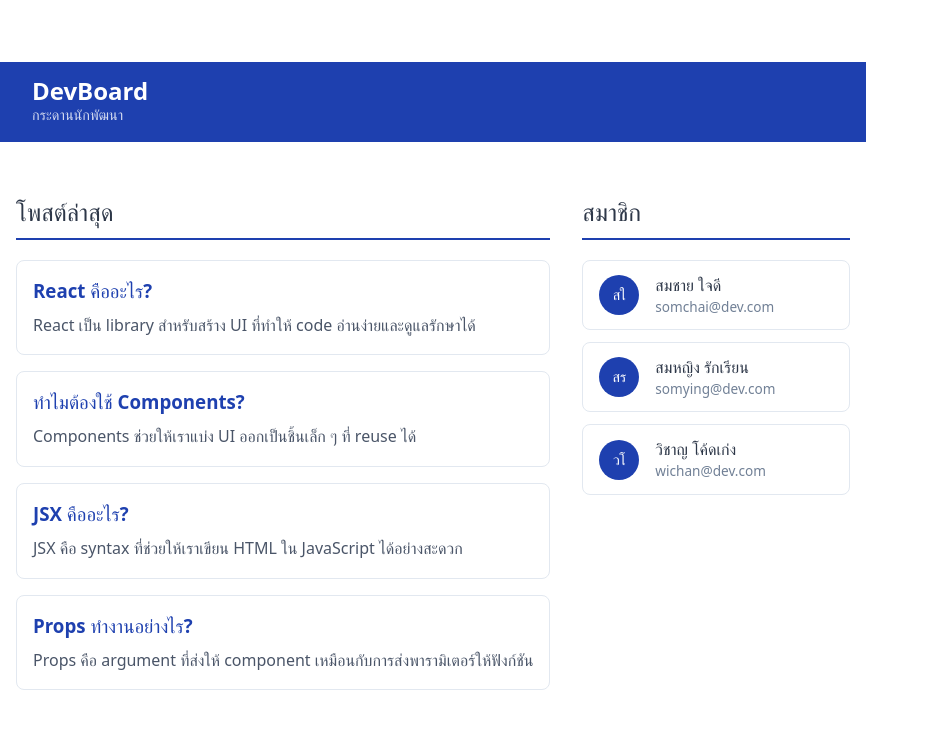
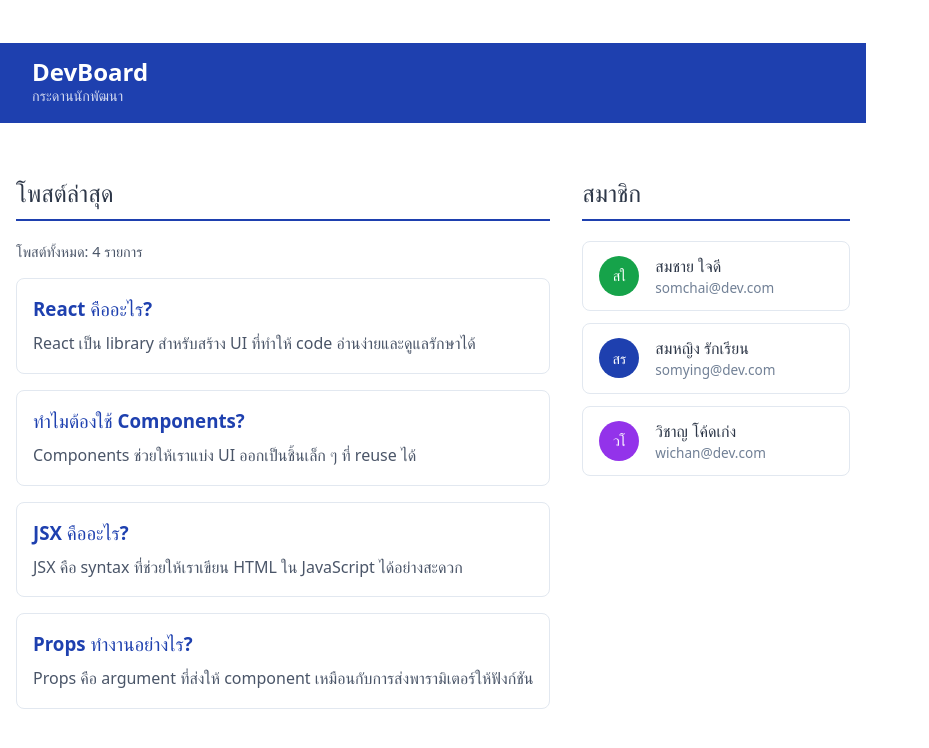
Before and after one commit to Cafeneslai/project_frontend_devbroad, a React (Vite) app: page / in a window 1280 px wide. Shown: the top 748 px of the page, without its empty margins (0-929 px from the left). Built offline with nearby package versions, Linux system fonts and the light colour scheme.

Commit message:
feat: add 3 Challenge

```diff
--- /dev/null
+++ b/src/components/PostCount.jsx
@@ -0,0 +1,9 @@
+function PostCount({ count }) {
+  return (
+    <div style={{ marginBottom: "1rem", color: "#4a5568", fontSize: "0.9rem" }}>
+      โพสต์ทั้งหมด: {count} รายการ
+    </div>
+  );
+}
+
+export default PostCount;
--- a/src/components/PostList.jsx
+++ b/src/components/PostList.jsx
@@ -1,4 +1,6 @@
 import PostCard from "./PostCard";
+import PostCount from "./PostCount";
+import PostSkeleton from "./PostSkeleton";
 
 function PostList({ posts }) {
   return (
@@ -12,9 +14,14 @@ function PostList({ posts }) {
       >
         โพสต์ล่าสุด
       </h2>
-      {posts.map((post) => (
-        <PostCard key={post.id} title={post.title} body={post.body} />
-      ))}
+      <PostCount count={posts.length} />
+      {posts.length === 0 ? (
+        <PostSkeleton />
+      ) : (
+        posts.map((post) => (
+          <PostCard key={post.id} title={post.title} body={post.body} />
+        ))
+      )}
     </div>
   );
 }
--- /dev/null
+++ b/src/components/PostSkeleton.jsx
@@ -0,0 +1,47 @@
+function PostSkeleton() {
+  return (
+    <>
+      {[1, 2, 3].map((item) => (
+        <div
+          key={item}
+          style={{
+            border: "1px solid #e2e8f0",
+            borderRadius: "8px",
+            padding: "1rem",
+            marginBottom: "1rem",
+            background: "white",
+          }}
+        >
+          <div
+            style={{
+              background: "#e2e8f0",
+              borderRadius: "4px",
+              height: "24px",
+              width: "60%",
+              marginBottom: "1rem",
+            }}
+          ></div>
+          <div
+            style={{
+              background: "#e2e8f0",
+              borderRadius: "4px",
+              height: "16px",
+              width: "100%",
+              marginBottom: "0.5rem",
+            }}
+          ></div>
+          <div
+            style={{
+              background: "#e2e8f0",
+              borderRadius: "4px",
+              height: "16px",
+              width: "80%",
+            }}
+          ></div>
+        </div>
+      ))}
+    </>
+  );
+}
+
+export default PostSkeleton;
--- a/src/components/UserCard.jsx
+++ b/src/components/UserCard.jsx
@@ -4,6 +4,20 @@ function UserCard({ name, email }) {
     .split(" ")
     .map((n) => n[0])
     .join("");
+
+  // ในโค้ดเดิมเราใช้ name.charCodeAt(0) % 3
+  // แต่บังเอิญว่า "ส" และ "ว" มีค่า charCode % 3 เป็น 2 เหมือนกันทั้งหมด
+  // เลยทำให้ทุกคนได้เป็นสีม่วงครับ จึงขอปรับมาใช้ name.length % 3 แทนเพื่อให้สีต่างกัน
+  const colorIndex = name.length % 3;
+
+  let bgColor = "#1e40af"; // Default
+  if (colorIndex === 0) {
+    bgColor = "#1e40af"; // Blue
+  } else if (colorIndex === 1) {
+    bgColor = "#16a34a"; // Green
+  } else {
+    bgColor = "#9333ea"; // Purple
+  }
 
   return (
     <div
@@ -22,7 +36,7 @@ function UserCard({ name, email }) {
         style={{
           width: "40px",
           height: "40px",
-          background: "#1e40af",
+          background: bgColor,
           color: "white",
           borderRadius: "50%",
           display: "flex",
```
